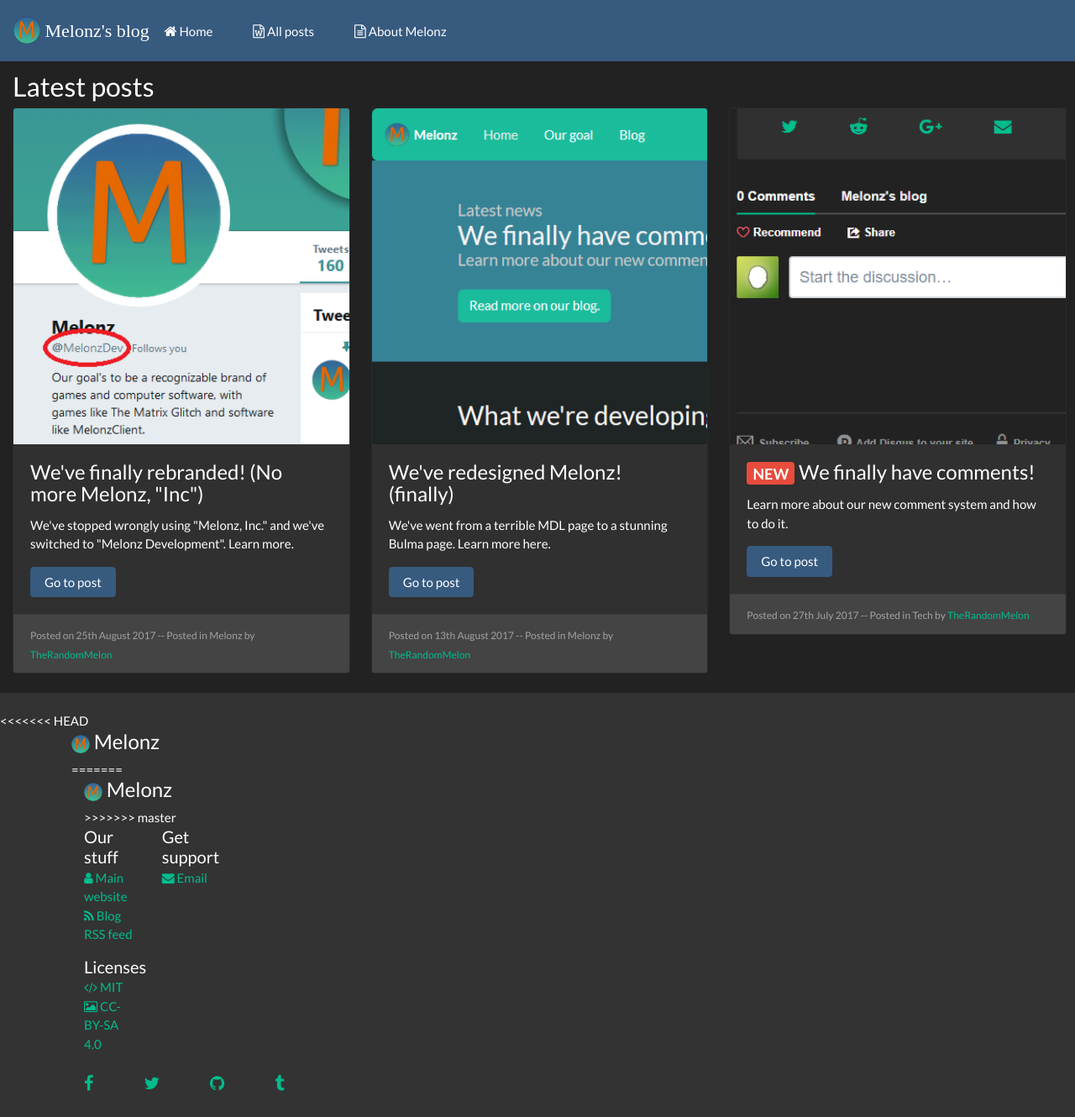
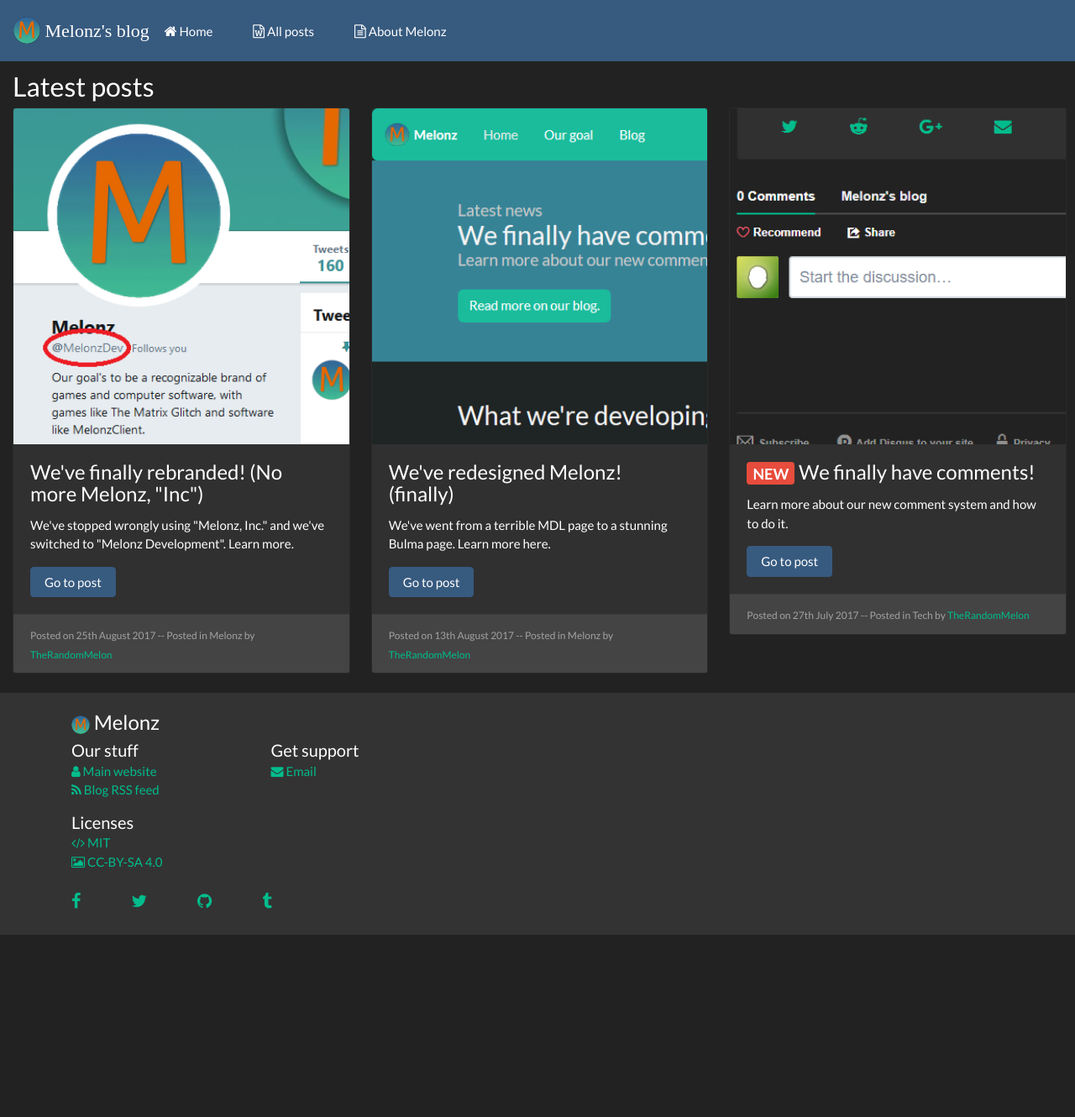
Before and after one commit to Melonz/old-blog, a Jekyll site: the page built from index.html, in a window 1280 px wide and 1330 px high. Shown: the whole window at 84% size. Built offline with Jekyll 4.4.1, drawn with Linux system fonts in a browser that asks for light colours; nearby versions of some CDN libraries; comment, search, counter and statistics services are not loaded.

Commit message:
Fixing merge issue #1 - foot.html

```diff
--- a/_includes/foot.html
+++ b/_includes/foot.html
@@ -1,16 +1,9 @@
 <footer class="footer">
 	<br>
-<<<<<<< HEAD
     <div class="container">
         <div class="row">
             <div class="col-md-5">
                 <h4><img id="melonz-logo" src="/img/melonz-logo.png" width="22" /> Melonz</h4>
-=======
-	<div class="container">
-		<div class="row">
-			<div class="col-md-5">
-				<h4><img src="/img/melonz-logo.png" width="22" /> Melonz</h4>
->>>>>>> master
 				<div class="row">
 					<div class="col-6">
 						<span class="h5">Our stuff</span>
```
